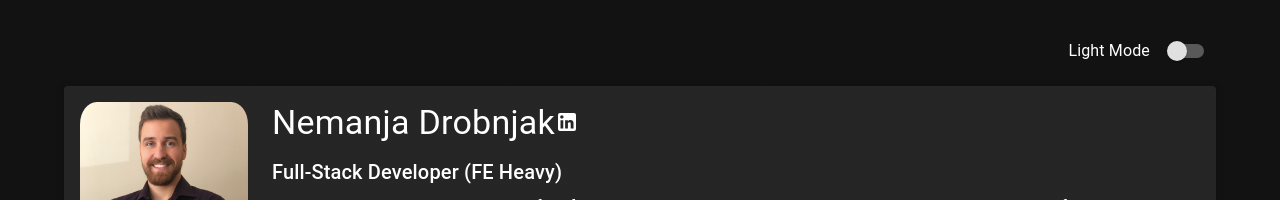
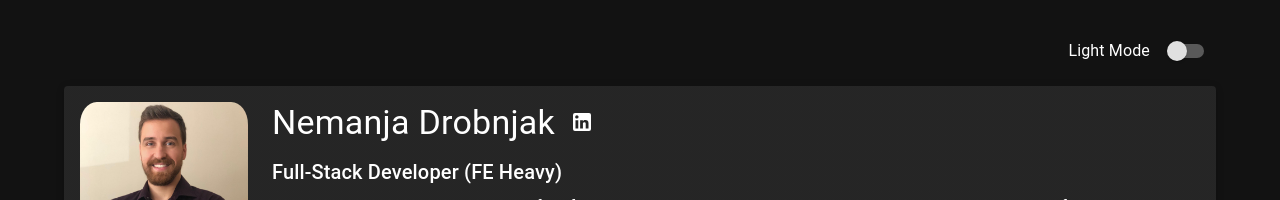
Before and after one commit to NemanjaTck/cv-portfolio, a Next.js app: page / in a window 1280 px wide. Shown: the top 200 px of the page. Built offline with nearby package versions, Linux system fonts and the light colour scheme.

Commit message:
Add metadata

```diff
--- a/src/app/components/PersonalInfo.tsx
+++ b/src/app/components/PersonalInfo.tsx
@@ -20,7 +20,7 @@ const PersonalInfo: FC = () => {
           <Typography variant="h4" component="h1" gutterBottom>
             Nemanja Drobnjak
             <a href="https://github.com/yourusername" color="inherit">
-              <LinkedInIcon />
+              <LinkedInIcon sx={{ marginLeft: "15px" }} />
             </a>
           </Typography>
           <Typography variant="h6" gutterBottom>
--- a/src/app/layout.tsx
+++ b/src/app/layout.tsx
@@ -13,8 +13,8 @@ const geistMono = Geist_Mono({
 });
 
 export const metadata: Metadata = {
-  title: "Create Next App",
-  description: "Generated by create next app",
+  title: "Nemanja Drobnjak",
+  description: "CV Portfolio of Nemanja Drobnjak",
 };
 
 export default function RootLayout({
```
